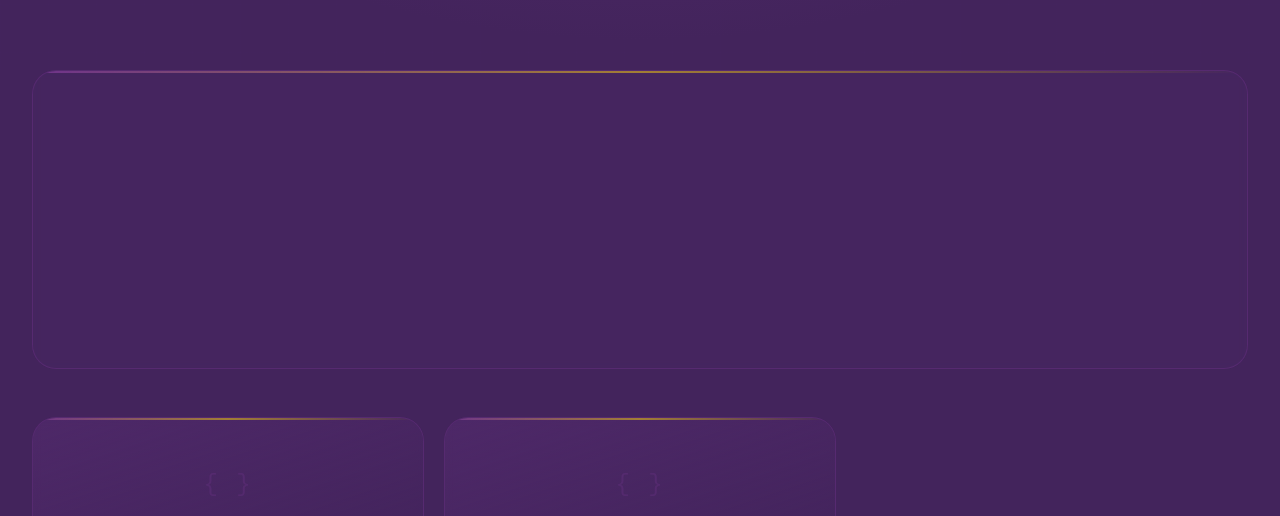
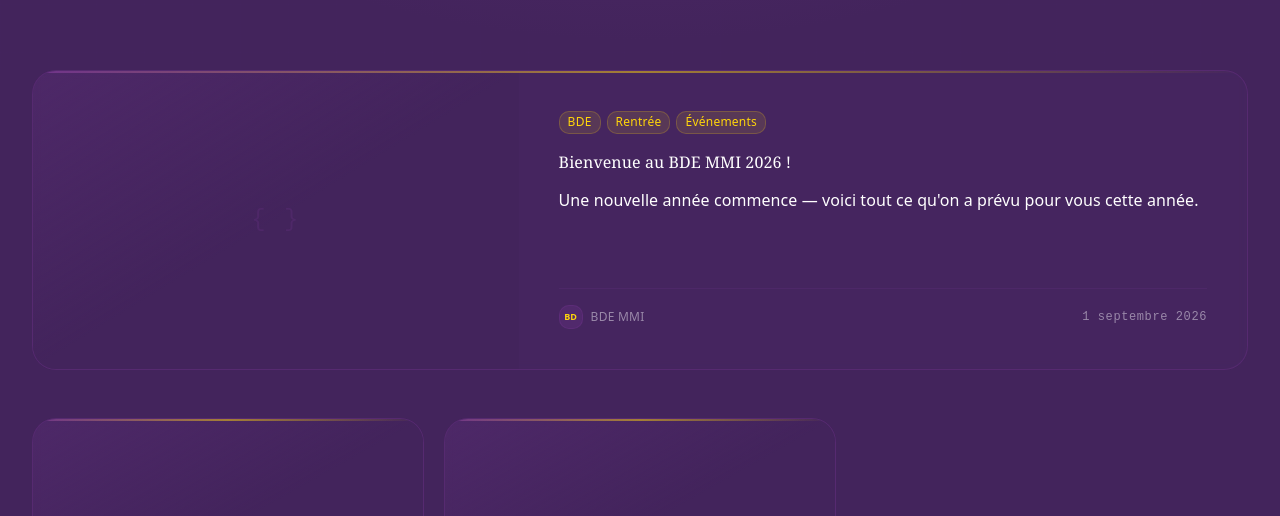
Before and after one commit to heliomrt95/BDE, a Next.js app: page /blog in a window 1280 px wide. Shown: the part 284-800 px from the top of the page. Built offline with nearby package versions, Linux system fonts and the light colour scheme; no server answers; the database is empty; a web font is replaced by a local one.

Commit message:
fix: PostCard featured layout — accent bar in absolute to not break flex-row

```diff
--- a/src/components/features/blog/PostCard.tsx
+++ b/src/components/features/blog/PostCard.tsx
@@ -22,21 +22,25 @@ export default function PostCard({ post, featured = false }: PostCardProps) {
     <Link href={`/blog/${post.slug}`} className="group block h-full focus-brand rounded-xl">
       <article
         className={cn(
-          'relative flex flex-col h-full rounded-xl overflow-hidden',
+          'relative flex rounded-xl overflow-hidden h-full',
           'border border-border/40 bg-surface-raised/20 backdrop-blur-sm',
           'hover:border-brand-mid/50 hover:-translate-y-1',
           'transition-all duration-normal ease-smooth',
-          featured && 'md:flex-row',
+          // featured: side-by-side on md+, stacked below
+          featured ? 'flex-col md:flex-row md:min-h-[300px]' : 'flex-col',
         )}
       >
-        {/* Accent bar */}
-        <div className="h-[2px] w-full bg-gradient-to-r from-brand-mid via-brand-accent/50 to-transparent shrink-0" />
+        {/* Accent bar — always at the very top, absolute so it doesn't affect flex layout */}
+        <div
+          className="absolute top-0 inset-x-0 h-[2px] z-10 bg-gradient-to-r from-brand-mid via-brand-accent/50 to-transparent"
+          aria-hidden="true"
+        />
 
-        {/* Cover image placeholder */}
+        {/* ── Cover ── */}
         {post.cover_image_url ? (
           <div className={cn(
-            'shrink-0 bg-brand-mid/20 overflow-hidden',
-            featured ? 'md:w-2/5 aspect-video md:aspect-auto' : 'aspect-video',
+            'shrink-0 overflow-hidden bg-brand-mid/20',
+            featured ? 'w-full md:w-2/5 aspect-[16/9] md:aspect-auto' : 'aspect-[16/9]',
           )}>
             {/* eslint-disable-next-line @next/next/no-img-element */}
             <img
@@ -47,18 +51,22 @@ export default function PostCard({ post, featured = false }: PostCardProps) {
           </div>
         ) : (
           <div className={cn(
-            'shrink-0 flex items-center justify-center bg-gradient-to-br from-brand-mid/20 to-brand-dark',
-            featured ? 'md:w-2/5 aspect-video md:aspect-auto' : 'aspect-[3/1]',
+            'shrink-0 flex items-center justify-center',
+            'bg-gradient-to-br from-brand-mid/20 via-brand-dark to-brand-dark',
+            featured ? 'w-full md:w-2/5 aspect-[16/9] md:aspect-auto' : 'aspect-[16/9]',
           )}>
-            <span className="pixel-text text-pixel-xl text-brand-mid/30 select-none">{'{ }'}</span>
+            <span className="pixel-text text-pixel-xl text-brand-mid/25 select-none">{'{ }'}</span>
           </div>
         )}
 
-        {/* Content */}
-        <div className="flex flex-col flex-1 p-6">
+        {/* ── Content ── */}
+        <div className={cn(
+          'flex flex-col flex-1 min-w-0',
+          featured ? 'p-7 md:p-10' : 'p-6',
+        )}>
           {/* Tags */}
           {post.tags?.length > 0 && (
-            <div className="flex flex-wrap gap-1.5 mb-3">
+            <div className="flex flex-wrap gap-1.5 mb-4">
               {post.tags.slice(0, 3).map((tag) => (
                 <span
                   key={tag}
@@ -72,8 +80,7 @@ export default function PostCard({ post, featured = false }: PostCardProps) {
 
           {/* Title */}
           <h2 className={cn(
-            'font-display text-white mb-3',
-            'group-hover:text-brand-accent transition-colors duration-fast',
+            'font-display text-white mb-3 group-hover:text-brand-accent transition-colors duration-fast',
             featured ? 'text-display-sm' : 'text-heading',
           )}>
             {post.title}
@@ -81,7 +88,10 @@ export default function PostCard({ post, featured = false }: PostCardProps) {
 
           {/* Excerpt */}
           {post.excerpt && (
-            <p className="text-small text-text-secondary line-clamp-2 mb-4 flex-1">
+            <p className={cn(
+              'text-text-secondary mb-5 flex-1',
+              featured ? 'text-body line-clamp-3' : 'text-small line-clamp-2',
+            )}>
               {post.excerpt}
             </p>
           )}
@@ -89,7 +99,6 @@ export default function PostCard({ post, featured = false }: PostCardProps) {
           {/* Footer */}
           <div className="flex items-center justify-between mt-auto pt-4 border-t border-border/20">
             <div className="flex items-center gap-2">
-              {/* Author avatar */}
               <span className="inline-flex items-center justify-center w-6 h-6 rounded-md bg-brand-mid/30 border border-brand-mid/40 text-[9px] font-bold text-brand-accent">
                 {post.author.slice(0, 2).toUpperCase()}
               </span>
@@ -103,11 +112,9 @@ export default function PostCard({ post, featured = false }: PostCardProps) {
 
         {/* Hover arrow */}
         <span
-          className="absolute top-6 right-6 text-brand-accent/0 group-hover:text-brand-accent/60 transition-all duration-fast translate-x-0 group-hover:translate-x-0.5"
+          className="absolute bottom-6 right-6 text-brand-accent/0 group-hover:text-brand-accent/50 group-hover:translate-x-0.5 transition-all duration-fast"
           aria-hidden="true"
-        >
-          →
-        </span>
+        >→</span>
       </article>
     </Link>
   );
```
